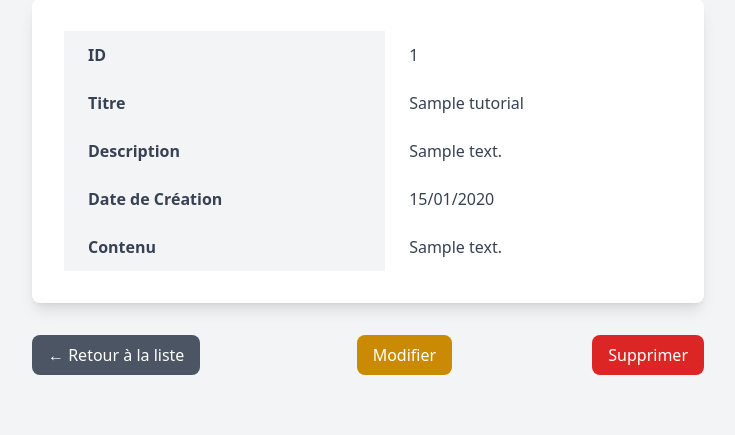
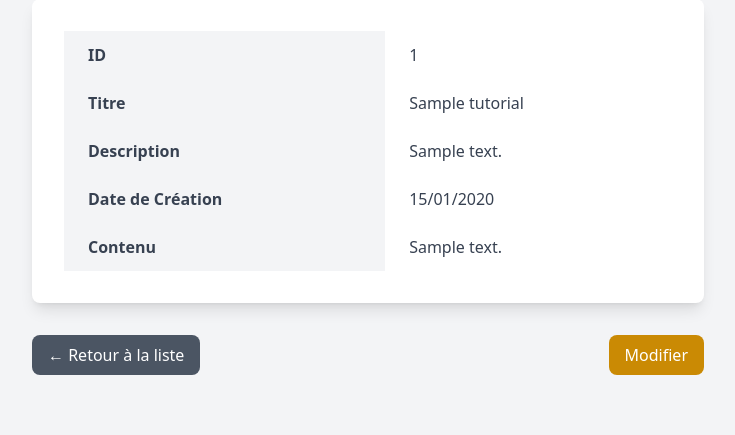
Before and after one commit to Wixkun/symfony_tutorials, a Symfony app: template templates/admin/tutorial/show.html.twig in a window 1280 px wide. Shown: the part 125-560 px from the top of the page, without its empty margins (272-1007 px from the left). Run offline with Twig, Linux system fonts and the light colour scheme; the template is opened without the code that fills it: most values are stand-ins (such as "Sample title", 1, 10 or a date in 2020); some libraries are stand-ins or nearby versions.

Commit message:
noSuppInSHow

```diff
--- a/templates/admin/subject/show.html.twig
+++ b/templates/admin/subject/show.html.twig
@@ -52,11 +52,6 @@
                 <a href="{{ path('app_admin_subject_edit', {'id': subject.id}) }}" class="bg-yellow-600 text-white px-4 py-2 rounded-lg hover:bg-yellow-500 transition ml-4">
                     Modifier
                 </a>
-                <form method="post" onsubmit="return confirm('Êtes-vous sûr de vouloir supprimer cette matière ?');">
-                    <button type="submit" class="bg-red-600 text-white px-4 py-2 rounded-lg hover:bg-red-500 transition">
-                        Supprimer
-                    </button>
-                </form>
             </div>
         </section>
 
--- a/templates/admin/tutorial/show.html.twig
+++ b/templates/admin/tutorial/show.html.twig
@@ -42,12 +42,6 @@
                 <a href="{{ path('app_admin_tutorial_edit', {'id': tutorial.id}) }}" class="bg-yellow-600 text-white px-4 py-2 rounded-lg hover:bg-yellow-500 transition ml-4">
                     Modifier
                 </a>
-                <form method="post" action="{{ path('app_admin_tutorial_delete', {'id': tutorial.id}) }}" onsubmit="return confirm('Êtes-vous sûr de vouloir supprimer ce tutoriel ?');">
-                    <input type="hidden" name="_token" value="{{ csrf_token('delete' ~ tutorial.id) }}">
-                    <button type="submit" class="bg-red-600 text-white px-4 py-2 rounded-lg hover:bg-red-500 transition">
-                        Supprimer
-                    </button>
-                </form>
             </div>
         </section>
     </body>
--- a/templates/admin/user/show.html.twig
+++ b/templates/admin/user/show.html.twig
@@ -46,12 +46,6 @@
                 <a href="{{ path('app_admin_user_edit', {'id': user.id}) }}" class="bg-yellow-600 text-white px-4 py-2 rounded-lg hover:bg-yellow-500 transition ml-4">
                     Modifier
                 </a>
-                <form method="post" action="{{ path('app_admin_user_delete', {'id': user.id}) }}" onsubmit="return confirm('Êtes-vous sûr de vouloir supprimer cet utilisateur ?');">
-                    <input type="hidden" name="_token" value="{{ csrf_token('delete' ~ user.id) }}">
-                    <button type="submit" class="bg-red-600 text-white px-4 py-2 rounded-lg hover:bg-red-500 transition">
-                        Supprimer
-                    </button>
-                </form>
             </div>
             </div>
         </section>
```
